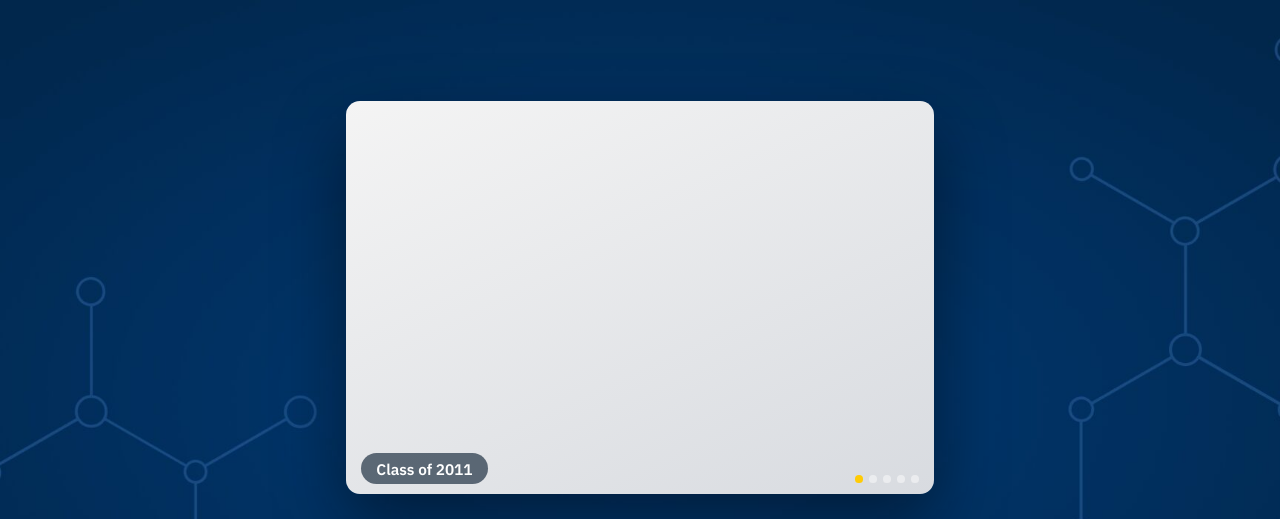
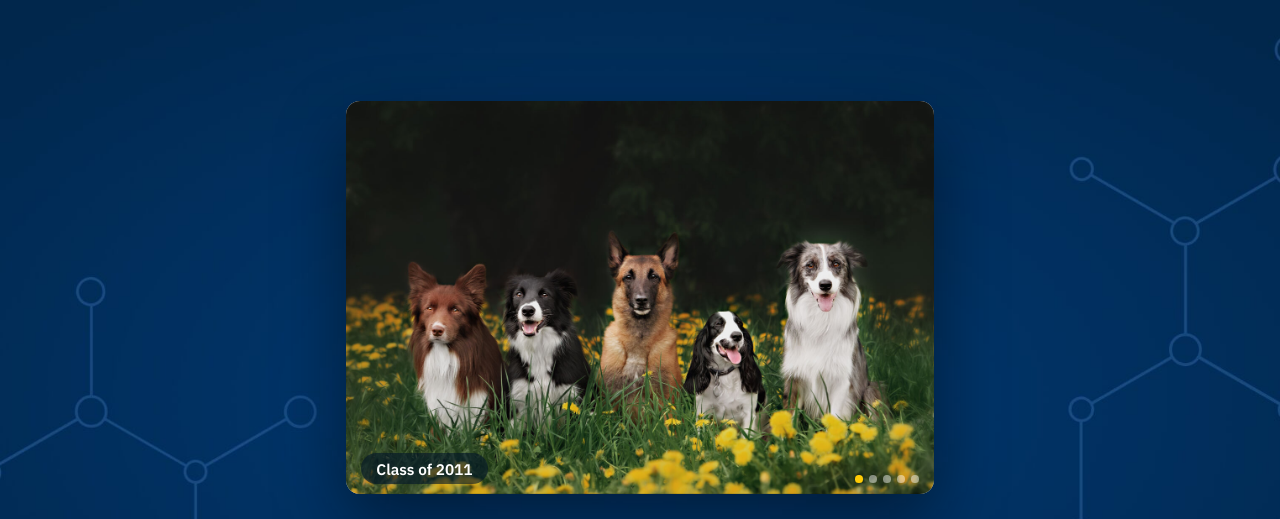
Before and after one commit to hazellaw/digitalcomposite, a plain HTML site: page index.html in a window 1280 px wide. Shown: the top 519 px of the page. Drawn offline with nearby package versions, Linux system fonts and the light colour scheme.

Commit message:
Add files via upload
Fixed photos reference

```diff
--- a/index.html
+++ b/index.html
@@ -255,6 +255,7 @@
 
 </div>
 
+<script src="photos-map.js"></script>
 <script src="app.js"></script>
 </body>
 </html>
```
